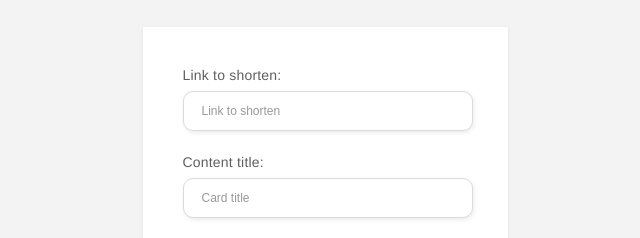
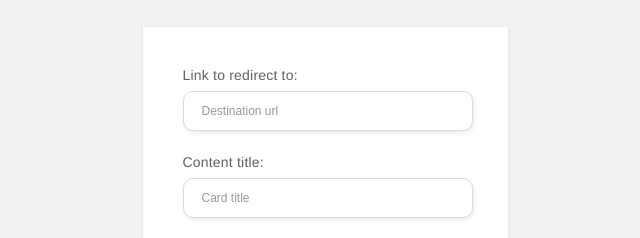
Before and after one commit to brianfakhoury/Metaswap, a website: page index.html in a window 1280 px wide. Shown: the part 264-502 px from the top of the page, 315-955 px from the left. Drawn offline with nearby package versions, Linux system fonts and the light colour scheme.

Commit message:
Update index.html

```diff
--- a/index.html
+++ b/index.html
@@ -79,8 +79,8 @@
 
             <form class="form-mini" method="POST" onsubmit="return checkform()">
                 <div class='form-row'>
-                    <label for="url">Link to shorten:</label><br>
-                    <input type="text" id="url" name="url" placeholder="Link to shorten"><br>
+                    <label for="url">Link to redirect to:</label><br>
+                    <input type="text" id="url" name="url" placeholder="Destination url"><br>
                 </div>
 
                 <div class="form-row">
```
